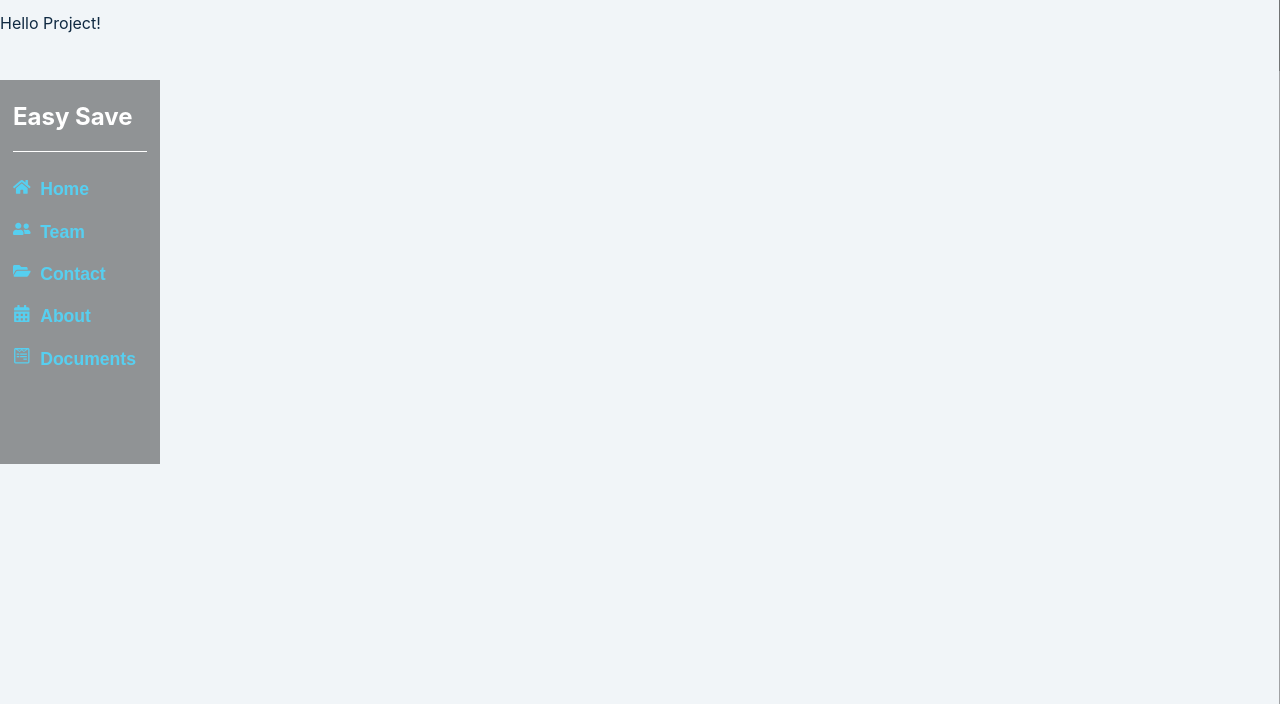
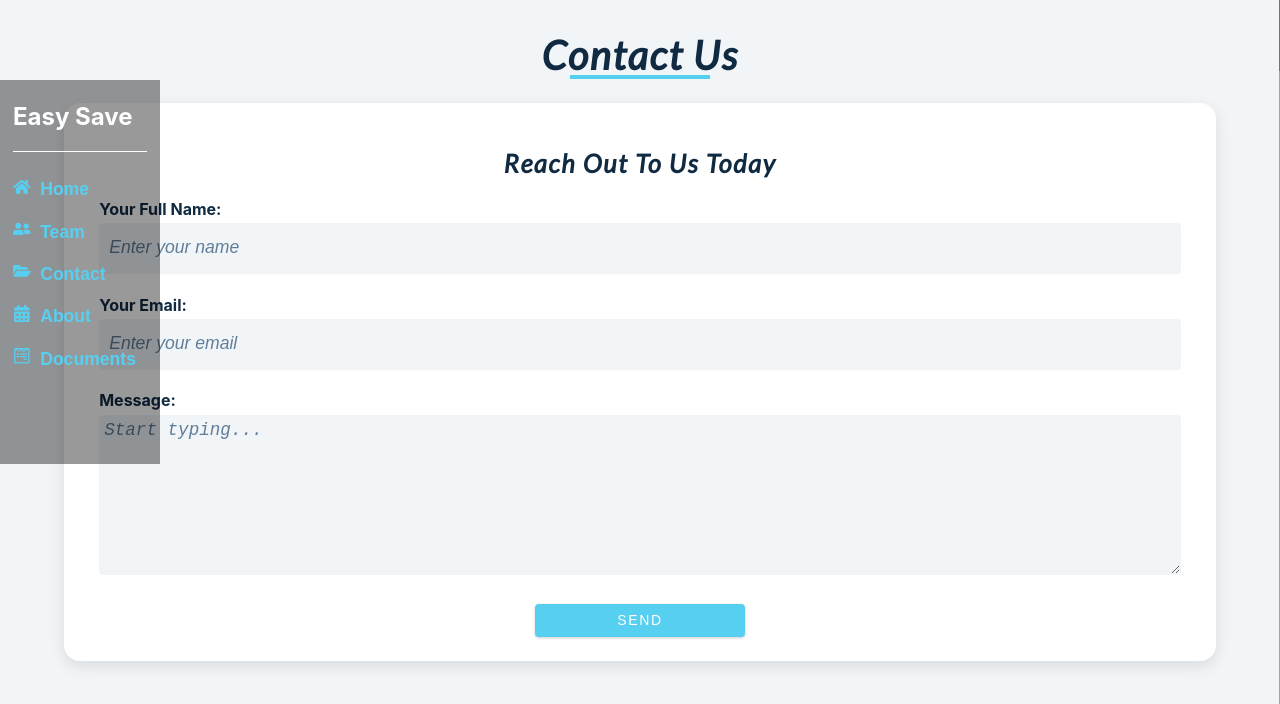
Before and after one commit to jirois/easy_save, a React (Create React App) app: page /contact in a window 1280 px wide. Shown: the top 704 px of the page. Built offline with nearby package versions, Linux system fonts and the light colour scheme.

Commit message:
feat: added a contact page

```diff
--- a/src/components/About.js
+++ b/src/components/About.js
@@ -7,12 +7,12 @@ const About = () => {
             <div className="underline"></div>
             <div className="about-content">
                 <h4>Our Vision</h4>
-                <p>We see a path to creating wealth for our people through constructive saving. we call it constructive in that unlike traditional saving persons get to that seemlessly with the help of their phones </p>
+                <p>We see a path to creating wealth for our people through constructive saving. we call it constructive in that unlike traditional saving persons get to do that seemlessly with the help of their phones </p>
                 <h4>Our Mission</h4>
                 <p>It is possible for everyone to create wealth when show how. It is our mission to make sure we show people just how to create wealth and to be financially free. We know this is possible and want to pursue it for everyone! </p>
 
                 <h4>Our conviction</h4>
-                <p>Our conviction is born from keen observation of those who we considered very successful in our society and careful study of their source of wealth all point to a clear</p>
+                <p>Our conviction is born from keen observation of those who we considered very successful in our society and careful study of their source of wealth all pointing to saving and investment. This made our resolution so strong and our conviction very ascertained</p>
             </div>
         </article>
     )
--- a/src/components/Contact.js
+++ b/src/components/Contact.js
@@ -2,7 +2,28 @@ import React from 'react';
 
 const Contact = () => {
     return (
-        <div>Hello Project!</div>
+        <article className="contact">
+            <h2>Contact Us</h2>
+            <div className="underline"></div>
+        <form className="contact-form">
+            <h4>reach out to us today</h4>
+           <div className="form-control">
+                <label for="name">Your Full Name:</label>
+                <input type="text" name="name" placeholder="Enter your name" />
+            </div>
+            <div className="form-control">
+                <label for="name">Your Email:</label>
+                <input type="text" name="name" placeholder="Enter your email" />
+            </div>
+            <div className="form-control">
+                <label for="message">Message:</label>
+                <textarea name="message" placeholder="Start typing..." ></textarea>
+            </div>
+            <div className="btn-container">
+                <button className="btn submit-btn" type="submit">Send</button>
+            </div>
+        </form>
+        </article>
     )
 }
 
--- a/src/index.css
+++ b/src/index.css
@@ -586,13 +586,14 @@ The Team
 }
 
 .team-heading {
-  margin-bottom: 3rem;
+  margin-bottom: 2rem;
 }
 .team-heading h2 {
   font-family: var(--ff-primary);
   font-weight: 800;
   letter-spacing: var(--spacing);
   font-size: 1.9rem;
+  margin-bottom: 0;
 }
 .underline {
   width: 140px;
@@ -714,3 +715,77 @@ About
     padding: 3rem 5rem 15rem 15rem;
   }
 }
+
+/*
+==============
+Contact form
+==============
+ */
+.contact {
+  margin-top: 1.5rem;
+}
+.contact h2 {
+  margin-bottom: 0;
+  font-family: var(--ff-primary);
+}
+.contact-form {
+  padding: 3rem 2rem 1rem;
+  width: 90%;
+  margin: 1.5rem auto;
+  background: var(--clr-white);
+  box-shadow: var(--light-shadow);
+  border-radius: 1rem;
+}
+.contact-form h4 {
+  font-size: 1.6rem;
+  text-align: center;
+  font-style: italic;
+  font-family: var(--ff-primary);
+  margin-bottom: 1.3rem;
+}
+
+.form-control {
+  width: 100%;
+  margin-bottom: 1rem;
+  padding: 0.2rem;
+  text-align: start;
+}
+
+.form-control label {
+  display: block;
+  margin-bottom: 0.4rem;
+  font-weight: bold;
+  font-size: 1rem;
+}
+.form-control input {
+  display: block;
+  width: 100%;
+  border-radius: 4px;
+  padding: 1rem 8px;
+  border-color: transparent;
+  background: var(--clr-grey-10);
+}
+.form-control input::placeholder,
+textarea::placeholder {
+  font-size: 1.1rem;
+  color: var(--clr-grey-5);
+  font-style: italic;
+}
+.form-control textarea {
+  width: 100%;
+  height: 20vh;
+  border-radius: 4px;
+  padding: 4px;
+  border-color: transparent;
+  background: var(--clr-grey-10);
+}
+
+.btn-container {
+  display: flex;
+  justify-content: center;
+}
+.submit-btn {
+  padding: 0.4rem 5rem;
+  background: var(--main-color);
+  border-color: transparent;
+}
```
